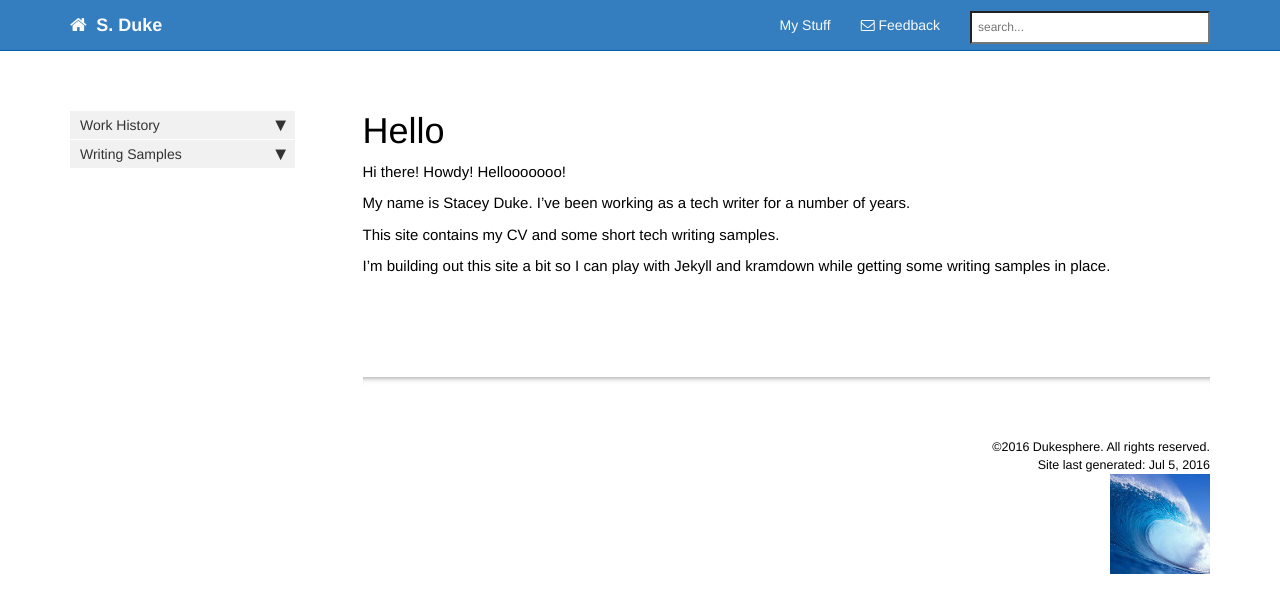
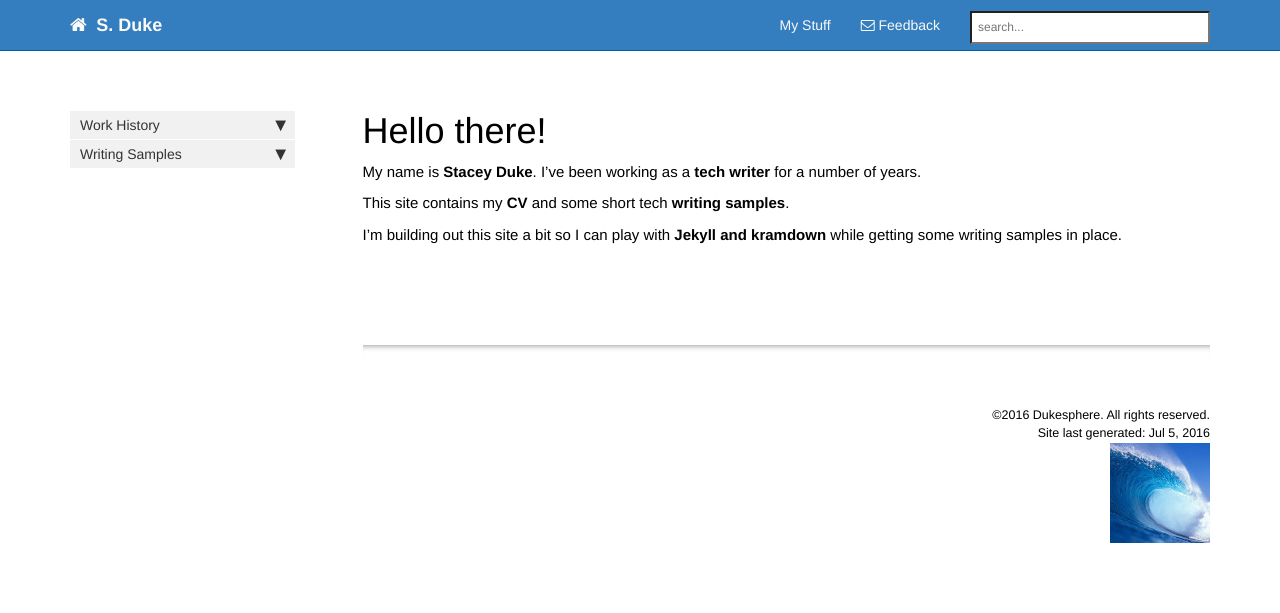
Before and after one commit to dukesphere/samples, a Jekyll site: the page built from index.md, in a window 1280 px wide. Shown: the top 613 px of the page. Built offline with Jekyll 4.4.1, drawn with Linux system fonts in a browser that asks for light colours; nearby versions of some CDN libraries; comment, search, counter and statistics services are not loaded.

```diff
--- a/index.md
+++ b/index.md
@@ -1,14 +1,12 @@
 ---
-title: Hello
+title: Hello there!
 sidebar: dukedocs_sidebar
 type: homepage
 ---
 
-Hi there! Howdy! Hellooooooo!
+My name is **Stacey Duke**. I've been working as a **tech writer** for a number of years.
 
-My name is Stacey Duke. I've been working as a tech writer for a number of years.
+This site contains my **CV** and some short tech **writing samples**.
 
-This site contains my CV and some short tech writing samples.
-
-I'm building out this site a bit so I can play with Jekyll and kramdown while getting
+I'm building out this site a bit so I can play with **Jekyll and kramdown** while getting
 some writing samples in place.
```
Also changed, not shown: dukedoc/sample_api_ref.md (+38 -35 lines).
